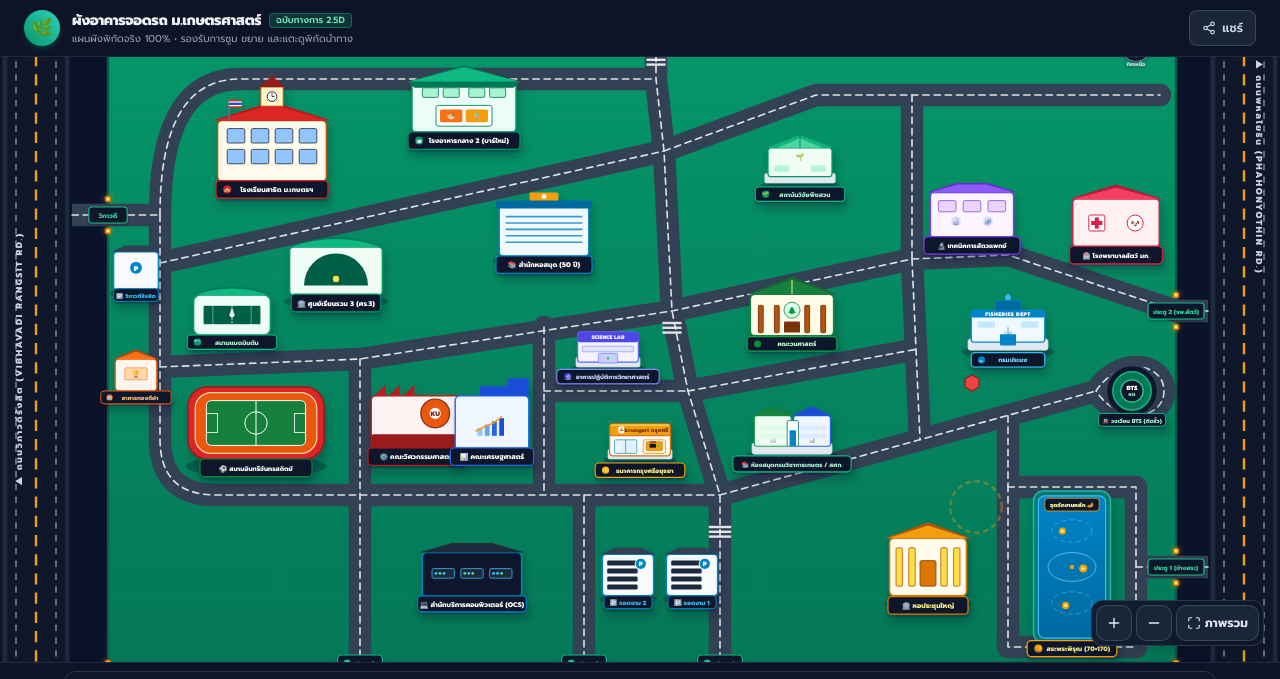
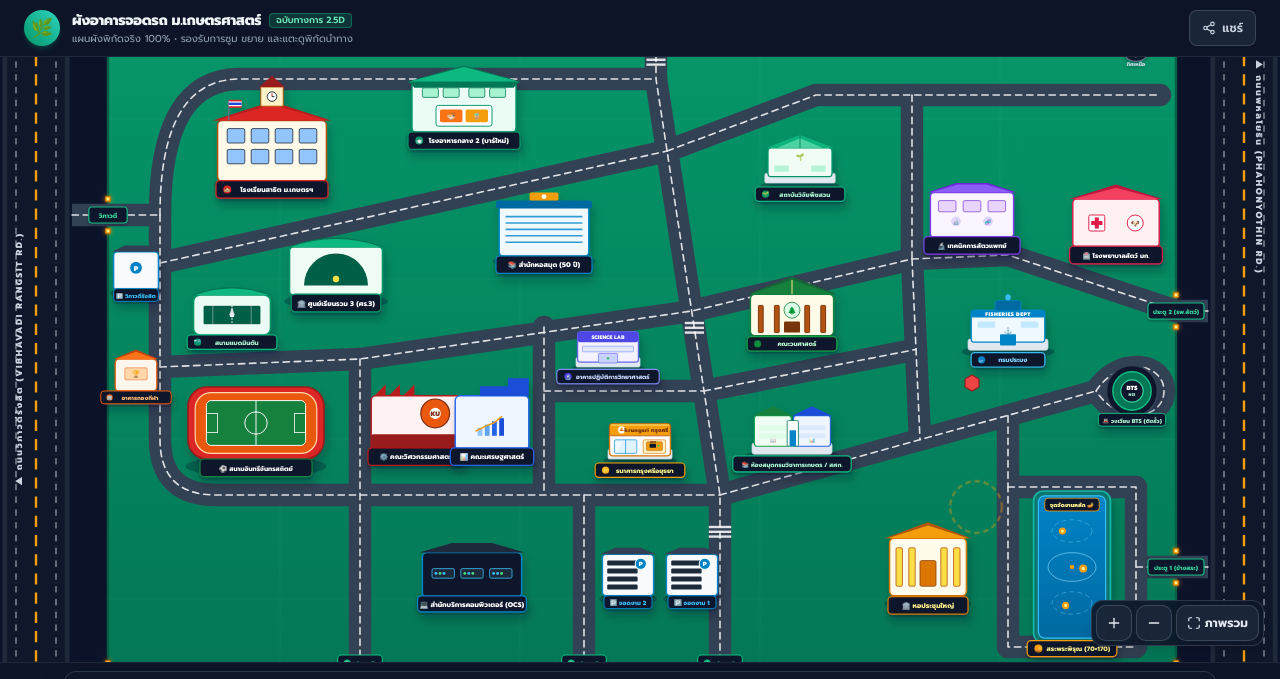
Before and after one commit to methastrategy/kuparking, a plain HTML site: page index.html in a window 1280 px wide. Shown: the top 679 px of the page. Drawn offline with nearby package versions, Linux system fonts and the light colour scheme.

Commit message:
feat: make central spine J3A to J17 a straight diagonal road

```diff
--- a/index.html
+++ b/index.html
@@ -333,11 +333,11 @@
     <!-- North Loop around Satit past Barmai straight to Central Spine: M 200 320 Q 200 150 300 150 L 820 150 -->
     <path d="M 200 320 Q 200 150 300 150 L 820 150" />
 
-    <!-- Slanted Road between Satit and Sorn 3 into J3B: M 200 380 L 830 240 -->
-    <path d="M 200 380 L 830 240" />
-
-    <!-- Upper Avenue Northeast serving Horticulture, Vet Tech, and Vet Hospital: J3B(830,240) -> (1020,170) -> (1450,170) -->
-    <path d="M 830 240 L 1020 170 L 1450 170" />
+    <!-- Slanted Road between Satit and Sorn 3 into J3B: M 200 380 L 834 240 -->
+    <path d="M 200 380 L 834 240" />
+
+    <!-- Upper Avenue Northeast serving Horticulture, Vet Tech, and Vet Hospital: J3B(834,240) -> (1020,170) -> (1450,170) -->
+    <path d="M 834 240 L 1020 170 L 1450 170" />
 
     <!-- Vet Complex North-South Connector directly meeting Rapee Sakrik at J7: (1140,170) -> (1140,375) -->
     <path d="M 1140 170 L 1140 375" />
@@ -346,11 +346,11 @@
     <path d="M 200 320 L 200 600 Q 200 670 270 670 L 900 670" />
 
     <!-- Middle Road (Rapee Sakrik) under Sorn 3/Library and Vet Complex to Gate Phahon 2:
-         (200,510) -> (450,500) -> J11(840,440) -> J7(1140,375) -> J6(1260,370) -> (1470,440) -> (1510,440) -->
-    <path d="M 200 510 L 450 500 L 840 440 L 1140 375 L 1260 370 L 1470 440 L 1510 440" stroke-linecap="butt" />
-
-    <!-- Central Spine (Suwanwajokkasikit Avenue): G-NORTH(820,50) -> J3A(820,150) -> J3B(830,240) -> J11(840,440) -> J12(860,540) -> J17(900,670) -> G-GATE1(900,910) -->
-    <path d="M 820 50 L 820 150 L 830 240 L 840 440 L 860 540 L 900 670 L 900 910" stroke-linecap="butt" />
+         (200,510) -> (450,500) -> J11(865,440) -> J7(1140,375) -> J6(1260,370) -> (1470,440) -> (1510,440) -->
+    <path d="M 200 510 L 450 500 L 865 440 L 1140 375 L 1260 370 L 1470 440 L 1510 440" stroke-linecap="butt" />
+
+    <!-- Central Spine (Suwanwajokkasikit Avenue): G-NORTH(820,50) -> J3A(820,150) -> J17(900,670) [Straight Diagonal Line] -> G-GATE1(900,910) -->
+    <path d="M 820 50 L 820 150 L 900 670 L 900 910" stroke-linecap="butt" />
 
     <!-- Gate 3 Vertical Road (between Stadium and Engineering): (450,500) -> (450,910) -->
     <path d="M 450 500 L 450 910" stroke-linecap="butt" />
@@ -358,11 +358,11 @@
     <!-- Street East of Econ (Clean Straight Grid Line): (680,460) -> (680,670) -->
     <path d="M 680 460 L 680 670" />
 
-    <!-- Orthogonal Street between Science Lab and Krungsri Bank: (680,540) -> (860,540) -->
-    <path d="M 680 540 L 860 540" />
-
-    <!-- NEW STREET: จาก J12(860,540) ลากไปจนถึงตรงกลางระหว่างเส้นถนน J7-J21 (พิกัด J27: 1145,488) -->
-    <path d="M 860 540 L 1145 488" />
+    <!-- Orthogonal Street between Science Lab and Krungsri Bank: (680,540) -> (880,540) -->
+    <path d="M 680 540 L 880 540" />
+
+    <!-- NEW STREET: จาก J12(880,540) ลากไปจนถึงตรงกลางระหว่างเส้นถนน J7-J21 (พิกัด J27: 1145,488) -->
+    <path d="M 880 540 L 1145 488" />
 
     <!-- Gate 2 Vertical Road: (730,670) -> G-GATE2(730,910) -->
     <path d="M 730 670 L 730 910" stroke-linecap="butt" />
@@ -390,16 +390,16 @@
   <g fill="none" stroke="#FFFFFF" stroke-width="2" stroke-dasharray="8 6" opacity="0.85" stroke-linecap="round" stroke-linejoin="round">
     <path d="M 90 320 L 200 320" />
     <path d="M 200 320 Q 200 150 300 150 L 820 150" />
-    <path d="M 200 380 L 830 240" />
-    <path d="M 830 240 L 1020 170 L 1450 170" />
+    <path d="M 200 380 L 834 240" />
+    <path d="M 834 240 L 1020 170 L 1450 170" />
     <path d="M 1140 170 L 1140 375" />
     <path d="M 200 320 L 200 600 Q 200 670 270 670 L 900 670" />
-    <path d="M 200 510 L 450 500 L 840 440 L 1140 375 L 1260 370 L 1470 440 L 1510 440" />
-    <path d="M 820 50 L 820 150 L 830 240 L 840 440 L 860 540 L 900 670 L 900 910" />
+    <path d="M 200 510 L 450 500 L 865 440 L 1140 375 L 1260 370 L 1470 440 L 1510 440" />
+    <path d="M 820 50 L 820 150 L 900 670 L 900 910" />
     <path d="M 450 500 L 450 910" />
     <path d="M 680 460 L 680 670" />
-    <path d="M 680 540 L 860 540" />
-    <path d="M 860 540 L 1145 488" />
+    <path d="M 680 540 L 880 540" />
+    <path d="M 880 540 L 1145 488" />
     <path d="M 730 670 L 730 910" />
     <path d="M 900 670 L 1370 540" />
     <path d="M 1140 375 L 1150 601" />
@@ -413,7 +413,7 @@
   <g stroke="#FFFFFF" stroke-width="3" stroke-linecap="butt" opacity="0.85">
     <line x1="808" y1="120" x2="832" y2="120" /><line x1="808" y1="126" x2="832" y2="126" /><line x1="808" y1="132" x2="832" y2="132" />
     <line x1="886" y1="710" x2="914" y2="710" /><line x1="886" y1="716" x2="914" y2="716" /><line x1="886" y1="722" x2="914" y2="722" />
-    <line x1="828" y1="455" x2="852" y2="455" /><line x1="828" y1="461" x2="852" y2="461" /><line x1="828" y1="467" x2="852" y2="467" />
+    <line x1="856" y1="455" x2="880" y2="455" /><line x1="856" y1="461" x2="880" y2="461" /><line x1="856" y1="467" x2="880" y2="467" />
   </g>
 
   <!-- ================= 2.5D ARCHITECTURAL BUILDINGS & LANDMARKS ================= -->
```
Also changed, not shown: assets/map-loykrathong.svg, assets/map-pokemon.svg.
